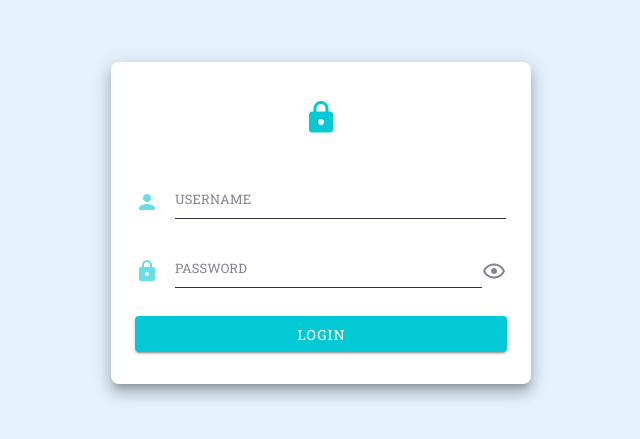
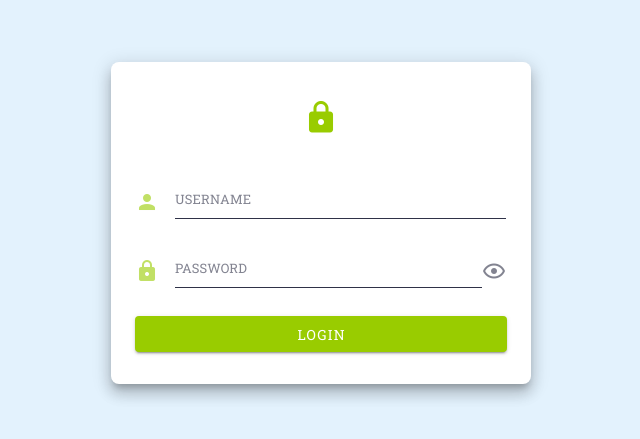
Before and after one commit to Softguidearkarphyo/reporting-system, a Vue app: page / in a window 1280 px wide. Shown: the part 177-616 px from the top of the page, without its empty margins (319-959 px from the left). Built offline with nearby package versions, Linux system fonts and the light colour scheme.

Commit message:
update code

```diff
--- a/src/components/sidebar/SideBar.vue
+++ b/src/components/sidebar/SideBar.vue
@@ -123,7 +123,7 @@ const props = defineProps({ drawer: Boolean });
 const group = ref(true);
 
 const theme = useTheme();
-const selectedColor = ref(localStorage.getItem('selectedColor') || 'teal');
+const selectedColor = ref(localStorage.getItem('selectedColor') || 'limeGreen');
 
 const setTheme = (colorName) => {
   const newThemes = {
--- a/src/custom-theme/color.js
+++ b/src/custom-theme/color.js
@@ -1,4 +1,10 @@
 export const colorThemes = {
+  limeGreen: {
+    light: '#99cc00',
+    dark: '#99cc00',
+    secondaryLight: '#99cc00', // brighter than #d9ff66
+    secondaryDark: '#b3e600',
+  },
   teal: {
     light: '#03c9d7',
     dark: '#03a9b7',
@@ -17,4 +23,10 @@ export const colorThemes = {
     secondaryLight: '#FB8C00',
     secondaryDark: '#F57C00',
   },
+  leafGreen: {
+    light: '#6cb00f',
+    dark: '#6cb00f',
+    secondaryLight: '#6cb00f', // brighter than #b2f42d
+    secondaryDark: '#88b209',
+  },
 };
--- a/src/plugins/vuetify.js
+++ b/src/plugins/vuetify.js
@@ -7,7 +7,7 @@ import * as directives from 'vuetify/directives';
 import { colorThemes } from '../custom-theme/color';
 
 const savedTheme = localStorage.getItem('selectedTheme') || 'light';
-const savedColor = localStorage.getItem('selectedColor') || 'teal';
+const savedColor = localStorage.getItem('selectedColor') || 'limeGreen';
 
 const vuetify = createVuetify({
   components,
--- a/src/routes/route.js
+++ b/src/routes/route.js
@@ -125,7 +125,7 @@ const router = createRouter({
 // ✅ login guard
 router.beforeEach((to, from, next) => {
   const isLoggedIn = !!localStorage.getItem('token');
-  if (to.path === '/login' && isLoggedIn) {
+  if (to.path === '/login' && !isLoggedIn) {
     next('/');
   } else if (to.meta.requiresAuth && !isLoggedIn) {
     next('/');
```
